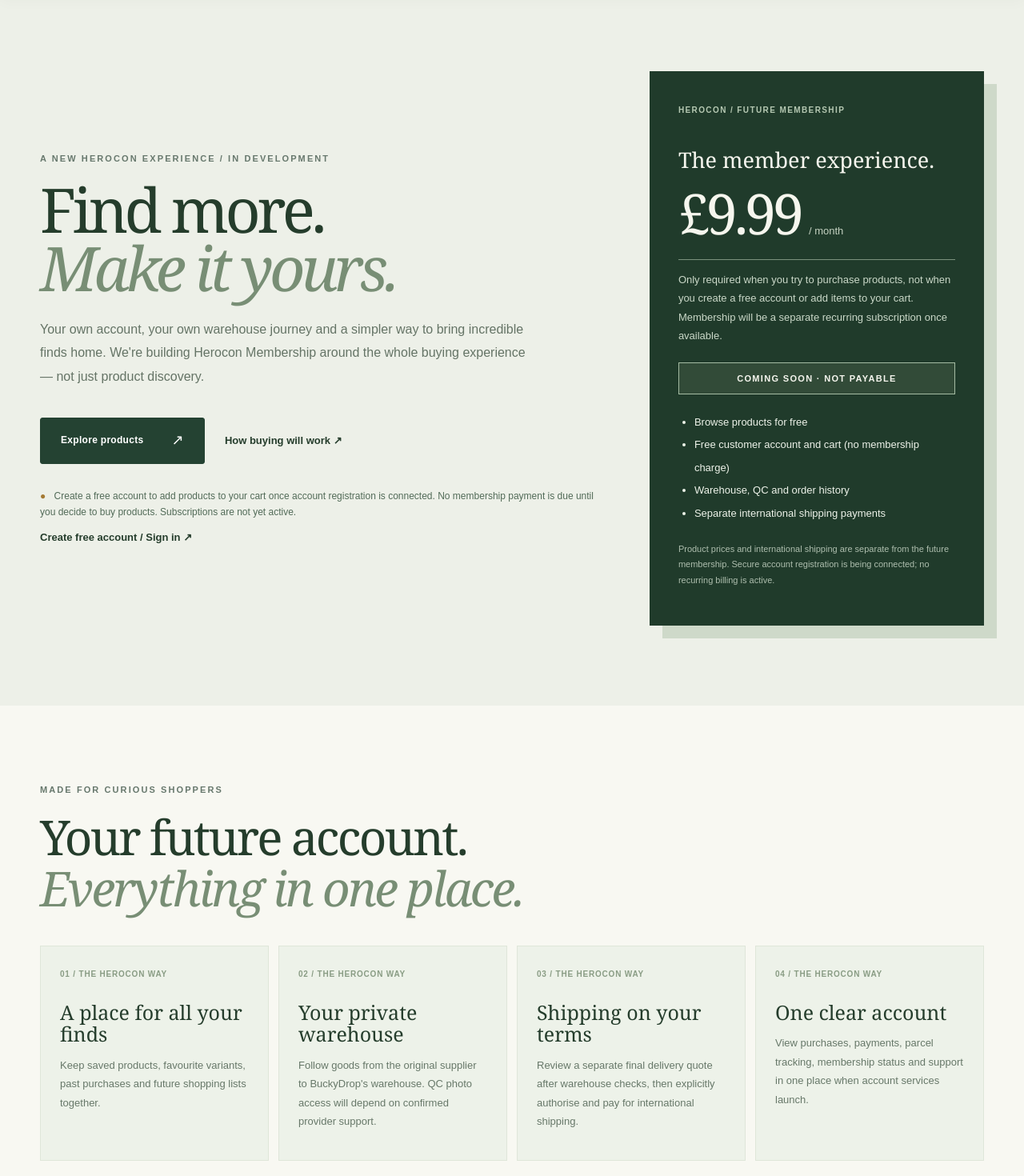
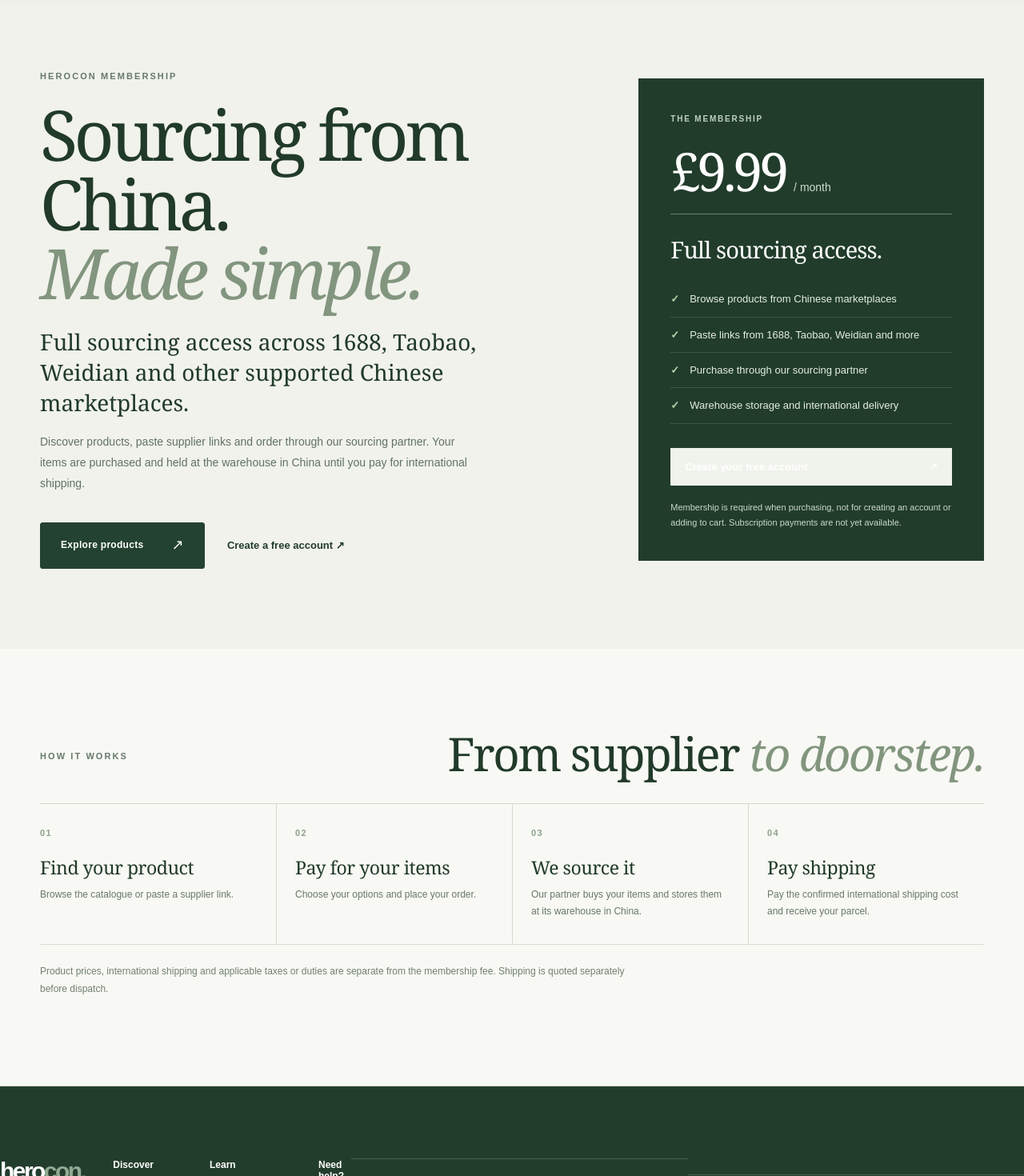
Before and after one commit to aminabdul339-byte/herocon, a Next.js app: page /membership in a window 1280 px wide. Shown: the part 120-1590 px from the top of the page at 80% size. Built offline with nearby package versions, Linux system fonts and the light colour scheme; no server answers.

Commit message:
Present minimal £9.99 sourcing membership with straightforward partner fulfilment

```diff
--- a/app/membership/page.tsx
+++ b/app/membership/page.tsx
@@ -1,70 +1,58 @@
 import Link from "next/link";
 import Header from "@/components/Header";
 import type {Metadata} from "next";
+
 export const metadata:Metadata={
- title:"Herocon Membership — planned £9.99/month",
- description:"Preview the future Herocon account and membership experience. Membership is not available for purchase yet."
+ title:"Herocon Membership — £9.99/month",
+ description:"Full sourcing access for £9.99 a month. Browse products and source from 1688, Taobao, Weidian and other supported Chinese marketplaces."
 };
+
 const benefits=[
- {mark:"01",title:"A place for all your finds",copy:"Keep saved products, favourite variants, past purchases and future shopping lists together."},
- {mark:"02",title:"Your private warehouse",copy:"Follow goods from the original supplier to BuckyDrop's warehouse. QC photo access will depend on confirmed provider support."},
- {mark:"03",title:"Shipping on your terms",copy:"Review a separate final delivery quote after warehouse checks, then explicitly authorise and pay for international shipping."},
- {mark:"04",title:"One clear account",copy:"View purchases, payments, parcel tracking, membership status and support in one place when account services launch."}
+ "Browse products from Chinese marketplaces",
+ "Paste links from 1688, Taobao, Weidian and more",
+ "Purchase through our sourcing partner",
+ "Warehouse storage and international delivery"
 ];
+const steps=[
+ {no:"01",title:"Find your product",copy:"Browse the catalogue or paste a supplier link."},
+ {no:"02",title:"Pay for your items",copy:"Choose your options and place your order."},
+ {no:"03",title:"We source it",copy:"Our partner buys your items and stores them at its warehouse in China."},
+ {no:"04",title:"Pay shipping",copy:"Pay the confirmed international shipping cost and receive your parcel."}
+];
+
 export default function MembershipPage(){
- return <main className="hc-member-page">
+ return <main className="hc-member-page hc-membership-clean">
   <Header/>
-  <section className="hc-member-hero">
-   <div className="hc-premium-container hc-member-hero-grid">
-    <div>
-     <p className="hc-premium-kicker">A NEW HEROCON EXPERIENCE / IN DEVELOPMENT</p>
-     <h1>Find more.<br/><em>Make it yours.</em></h1>
-     <p className="hc-member-lead">Your own account, your own warehouse journey and a simpler way to bring incredible finds home. We're building Herocon Membership around the whole buying experience — not just product discovery.</p>
-     <div className="hc-member-links"><Link className="hc-premium-button hc-premium-button-dark" href="/search">Explore products <span aria-hidden="true">↗</span></Link><Link className="hc-member-text-link" href="/how-it-works">How buying will work ↗</Link></div>
-     <p className="hc-member-availability"><span aria-hidden="true">●</span> Create a free account to add products to your cart once account registration is connected. No membership payment is due until you decide to buy products. Subscriptions are not yet active.</p>
-     <Link className="hc-member-text-link" href="/account">Create free account / Sign in ↗</Link>
+  <section className="hc-membership-hero">
+   <div className="hc-premium-container hc-membership-layout">
+    <div className="hc-membership-copy">
+     <p className="hc-premium-kicker">HEROCON MEMBERSHIP</p>
+     <h1>Sourcing from China.<br/><em>Made simple.</em></h1>
+     <p className="hc-membership-lead">Full sourcing access across 1688, Taobao, Weidian and other supported Chinese marketplaces.</p>
+     <p className="hc-membership-intro">Discover products, paste supplier links and order through our sourcing partner. Your items are purchased and held at the warehouse in China until you pay for international shipping.</p>
+     <div className="hc-membership-ctas">
+      <Link className="hc-premium-button hc-premium-button-dark" href="/search">Explore products <span aria-hidden="true">↗</span></Link>
+      <Link className="hc-membership-secondary" href="/account">Create a free account ↗</Link>
+     </div>
     </div>
-    <aside className="hc-member-price-card" aria-label="Herocon planned membership price">
-     <span className="hc-member-price-eyebrow">HEROCON / FUTURE MEMBERSHIP</span>
-     <span className="hc-member-price-name">The member experience.</span>
-     <div className="hc-member-price"><strong>£9.99</strong><span>/ month</span></div>
-     <p>Only required when you try to purchase products, not when you create a free account or add items to your cart. Membership will be a separate recurring subscription once available.</p>
-     <div className="hc-member-preview-state">COMING SOON · NOT PAYABLE</div>
-     <ul>
-      <li>Browse products for free</li>
-      <li>Free customer account and cart (no membership charge)</li>
-      <li>Warehouse, QC and order history</li>
-      <li>Separate international shipping payments</li>
-     </ul>
-     <p className="hc-member-fine">Product prices and international shipping are separate from the future membership. Secure account registration is being connected; no recurring billing is active.</p>
+    <aside className="hc-membership-price" aria-label="Herocon membership pricing">
+     <p>THE MEMBERSHIP</p>
+     <div className="hc-membership-amount"><strong>£9.99</strong><span>/ month</span></div>
+     <div className="hc-membership-price-rule"/>
+     <h2>Full sourcing access.</h2>
+     <ul>{benefits.map(item=><li key={item}><span aria-hidden="true">✓</span>{item}</li>)}</ul>
+     <Link className="hc-membership-price-link" href="/account">Create your free account <span aria-hidden="true">↗</span></Link>
+     <small>Membership is required when purchasing, not for creating an account or adding to cart. Subscription payments are not yet available.</small>
     </aside>
    </div>
   </section>
-  <section className="hc-member-benefits">
+  <section className="hc-membership-process">
    <div className="hc-premium-container">
-    <p className="hc-premium-kicker">MADE FOR CURIOUS SHOPPERS</p>
-    <h2>Your future account.<br/><em>Everything in one place.</em></h2>
-    <div className="hc-member-benefit-grid">{benefits.map(b=><article key={b.mark}>
-     <span>{b.mark} / THE HEROCON WAY</span><h3>{b.title}</h3><p>{b.copy}</p>
-    </article>)}</div>
-   </div>
-  </section>
-  <section className="hc-member-steps">
-   <div className="hc-premium-container hc-member-steps-inner">
-    <div><p className="hc-premium-kicker">HOW MEMBERSHIP WILL WORK</p><h2>Join. Find. <em>Bring it home.</em></h2></div>
-    <div className="hc-member-step-list">
-     <p><strong>01 — Add to cart → free account.</strong> Shoppers are directed to create a free account or sign in when they add a product. Their selected items are kept for the return to their cart. No membership payment is required.</p>
-     <p><strong>02 — Try to buy → membership check.</strong> Only when a shopper attempts a new purchase do we check the £9.99/month subscription. If not active, the membership payment stage will appear once billing is ready.</p>
-     <p><strong>03 — Pay for products, then pay for shipping.</strong> You'll see the estimated freight charge before buying; after warehouse receipt and QC, you'll review the actual shipping quote before paying it separately.</p>
-     <p><strong>04 — Keep access to your own orders.</strong> If a membership later ends, existing order tracking, QC, shipping payments, support and refunds must remain accessible.</p>
-    </div>
-   </div>
-  </section>
-  <section className="hc-member-bottom">
-   <div className="hc-premium-container">
-    <h2>For now, <em>the collection is open.</em></h2>
-    <p>You can explore, save products and build your cart while we finish secure accounts, payments and fulfilment.</p>
-    <Link className="hc-premium-button hc-premium-button-dark" href="/search">Discover products <span aria-hidden="true">↗</span></Link>
+    <div className="hc-membership-process-heading"><p className="hc-premium-kicker">HOW IT WORKS</p><h2>From supplier <em>to doorstep.</em></h2></div>
+    <div className="hc-membership-steps">{steps.map(step=><div className="hc-membership-step" key={step.no}>
+     <span>{step.no}</span><h3>{step.title}</h3><p>{step.copy}</p>
+    </div>)}</div>
+    <p className="hc-membership-shipping-note">Product prices, international shipping and applicable taxes or duties are separate from the membership fee. Shipping is quoted separately before dispatch.</p>
    </div>
   </section>
  </main>;
--- a/app/shop-journey.css
+++ b/app/shop-journey.css
@@ -46,3 +46,39 @@
 .hc-member-bottom p{color:#718174;font-size:14px;line-height:1.8;max-width:560px;margin:18px auto 30px}
 @media(max-width:940px){.hc-member-benefit-grid{grid-template-columns:repeat(2,minmax(0,1fr))}.hc-member-hero-grid{gap:30px}}
 @media(max-width:750px){.hc-journey-intro,.hc-member-hero-grid,.hc-member-steps-inner{grid-template-columns:1fr}.hc-journey-grid{grid-template-columns:1fr}.hc-journey-home,.hc-member-hero,.hc-member-benefits,.hc-member-steps{padding:62px 0}.hc-journey-foot{flex-direction:column;align-items:start}.hc-member-price-card{box-shadow:8px 8px 0 #ced9c9}.hc-member-hero h1{font-size:clamp(52px,13vw,85px)}.hc-member-benefit-grid{grid-template-columns:1fr}.hc-member-benefit-grid article{min-height:auto}.hc-journey-grid article{min-height:auto}.hc-member-bottom{padding:75px 0}}
+
+
+/* Herocon membership: understated commercial layout */
+.hc-membership-clean{background:#f8f8f4;color:#213a29}
+.hc-membership-hero{padding:92px 0 100px;background:#f1f2ec}
+.hc-membership-layout{display:grid;grid-template-columns:minmax(0,1.12fr) minmax(340px,.72fr);align-items:center;gap:clamp(38px,6vw,112px)}
+.hc-membership-copy h1{font:400 clamp(55px,6.8vw,96px)/.99 Georgia,serif;letter-spacing:-.055em;margin:22px 0 25px}
+.hc-membership-copy h1 em,.hc-membership-process h2 em{color:#82957e;font-style:italic}
+.hc-membership-lead{font:400 clamp(21px,2.3vw,28px)/1.35 Georgia,serif;max-width:650px;margin:0 0 18px}
+.hc-membership-intro{font-size:14px;line-height:1.85;color:#617264;max-width:535px;margin:0}
+.hc-membership-ctas{display:flex;align-items:center;gap:28px;flex-wrap:wrap;margin-top:35px}
+.hc-membership-secondary{font-size:13px;font-weight:650;color:#2b5236;text-decoration:underline;text-underline-offset:5px}
+.hc-membership-price{background:#213c2b;color:#fff;padding:45px 40px 39px}
+.hc-membership-price>p{font-size:10px;font-weight:700;letter-spacing:.18em;color:#c0d0c0;margin:0}
+.hc-membership-amount{display:flex;align-items:baseline;gap:10px;margin:27px 0 20px}
+.hc-membership-amount strong{font:400 clamp(60px,5.2vw,80px)/1 Georgia,serif;letter-spacing:-.065em}
+.hc-membership-amount span{font-size:14px;color:#cfddcd}
+.hc-membership-price-rule{height:1px;background:#68816c}
+.hc-membership-price h2{font:400 29px/1.2 Georgia,serif;letter-spacing:-.03em;margin:27px 0 22px;color:#fff}
+.hc-membership-price ul{list-style:none;padding:0;margin:0 0 30px}
+.hc-membership-price li{display:flex;gap:13px;padding:11px 0;font-size:13px;line-height:1.65;color:#e4ede1;border-bottom:1px solid #3c5843}
+.hc-membership-price li span{color:#b9d7ae;font-weight:700}
+.hc-membership-price-link{display:flex;justify-content:space-between;background:#f0f3ec;color:#1e3d2b;text-decoration:none;padding:16px 18px;font-size:13px;font-weight:750}
+.hc-membership-price small{display:block;color:#cbd9c8;line-height:1.7;font-size:11px;margin-top:18px}
+.hc-membership-process{padding:86px 0 98px}
+.hc-membership-process-heading{display:flex;justify-content:space-between;align-items:end;gap:30px;margin-bottom:30px}
+.hc-membership-process h2{font:400 clamp(35px,4.8vw,58px)/1.1 Georgia,serif;letter-spacing:-.04em;margin:13px 0 0}
+.hc-membership-steps{display:grid;grid-template-columns:repeat(4,minmax(0,1fr));gap:0;border-top:1px solid #d4dcd1;border-bottom:1px solid #d4dcd1}
+.hc-membership-step{padding:26px 22px 30px 0;position:relative}
+.hc-membership-step:not(:first-child){padding-left:23px;border-left:1px solid #d4dcd1}
+.hc-membership-step>span{font-size:11px;font-weight:700;color:#8da18a;letter-spacing:.13em}
+.hc-membership-step h3{font:400 23px/1.15 Georgia,serif;margin:22px 0 11px;letter-spacing:-.02em}
+.hc-membership-step p{font-size:12px;line-height:1.75;color:#687869;margin:0}
+.hc-membership-shipping-note{font-size:12px;line-height:1.8;color:#718071;margin-top:23px;max-width:760px}
+@media(max-width:900px){.hc-membership-layout{grid-template-columns:1fr;gap:43px}.hc-membership-price{max-width:580px}.hc-membership-steps{grid-template-columns:repeat(2,minmax(0,1fr))}.hc-membership-step:nth-child(3){border-left:0;padding-left:0}.hc-membership-step:nth-child(n+3){border-top:1px solid #d4dcd1}}
+@media(max-width:620px){.hc-membership-hero{padding:58px 0 65px}.hc-membership-price{padding:29px 25px}.hc-membership-process{padding:57px 0 70px}.hc-membership-steps{grid-template-columns:1fr}.hc-membership-step,.hc-membership-step:not(:first-child),.hc-membership-step:nth-child(3){padding:22px 0;border-left:0}.hc-membership-step:not(:first-child){border-top:1px solid #d4dcd1}.hc-membership-ctas{gap:18px}}
```
